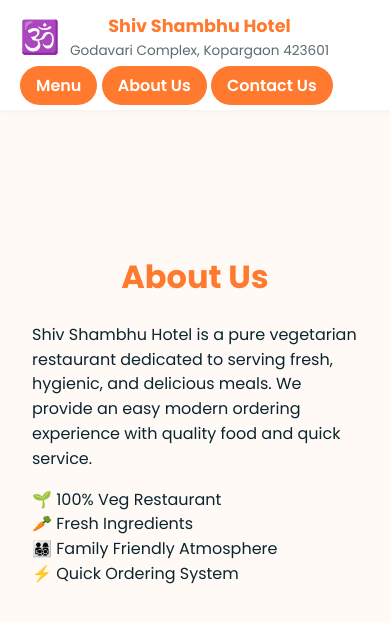
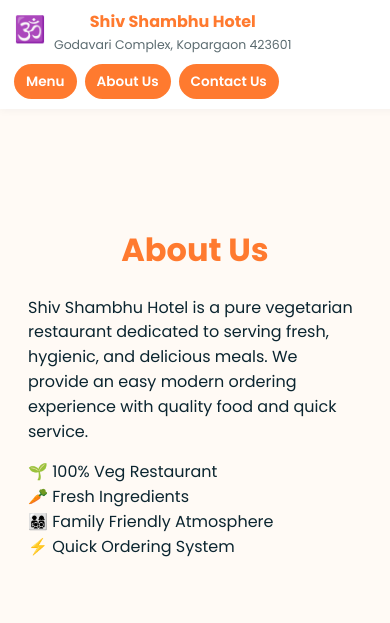
Before and after one commit to Alakhx-dev/Restaurant-website1, a Flask app: page /about in a window 390 px wide. Shown: the top 623 px of the page. Run offline with Flask 3, Linux system fonts and the light colour scheme.

Commit message:
Initial upload

```diff
--- a/static/css/style.css
+++ b/static/css/style.css
@@ -1350,3 +1350,62 @@ footer {
     color: #ff8c42;
     font-weight: 700;
 }
+
+@media (max-width: 768px) {
+    header { padding: 10px 14px; }
+    .header-content { flex-direction: column; align-items: stretch; gap: 10px; }
+    .logo { align-items: flex-start; }
+    .logo .icon { font-size: 1.6em; margin-right: 8px; }
+    .logo h1 { font-size: 1rem; }
+    .logo p { font-size: 0.78rem; }
+
+    .main-nav {
+        width: 100%;
+        display: flex;
+        flex-wrap: wrap;
+        gap: 8px;
+        align-items: center;
+        justify-content: flex-start;
+    }
+    .main-nav a,
+    .settings-btn { padding: 7px 12px; font-size: 0.85rem; }
+    .settings-dropdown { width: auto; }
+    .dropdown-menu { left: 0; right: auto; }
+
+    .cart-icon {
+        align-self: flex-end;
+        margin-left: auto;
+        margin-top: 4px;
+        padding: 6px 9px;
+        font-size: 1.1rem;
+    }
+    .cart-icon #cart-count { top: -8px; right: -8px; }
+
+    .container { margin: 78px 12px 18px; padding: 16px; }
+    .hero { padding: 32px 0; margin-bottom: 26px; }
+    .hero-content { padding: 0 12px; gap: 14px; }
+    .hero-text { padding-right: 0; text-align: center; }
+    .hero-text h1 { font-size: 1.5rem; }
+    .hero-text p { font-size: 0.95rem; }
+    .hero-image { width: 100%; }
+    .hero-image img { width: 100%; height: auto; }
+
+    .categories { margin: 22px 0 24px; gap: 16px; padding: 10px 0; }
+    .categories::after { left: 10%; right: 10%; }
+    .category-icon { width: 78px; height: 78px; font-size: 1rem; }
+    .cat-icon { width: 32px; height: 32px; margin-bottom: 6px; }
+    .category-label { font-size: 0.85rem; }
+
+    .menu-grid { grid-template-columns: 1fr; gap: 12px; }
+    .menu-card { padding: 14px; }
+    .menu-card img { height: 160px; }
+
+    .checkout-form { padding: 24px; }
+    .cart-sidebar { width: 100%; }
+    .cart-page { width: 100%; max-height: 86vh; border-radius: 12px 12px 0 0; }
+    .cart-items-section { padding-bottom: 90px; }
+    .close-cart-btn { top: 14px; right: 14px; }
+
+    footer { padding: 30px 16px 16px; margin-top: 40px; }
+    .footer-content { gap: 24px; }
+}
--- a/static/js/script.js
+++ b/static/js/script.js
@@ -3,7 +3,7 @@ const translations = {
         nav_menu: "Menu",
         nav_about: "About Us",
         nav_contact: "Contact Us",
-        settings: "Settings ▼",
+        settings: "Settings",
         language: "Language",
         logout: "Logout",
         hero_title: "Delicious Food Delivered Fresh",
@@ -37,7 +37,7 @@ const translations = {
         nav_menu: "मेनू",
         nav_about: "हमारे बारे में",
         nav_contact: "संपर्क करें",
-        settings: "सेटिंग्स ▼",
+        settings: "सेटिंग्स",
         language: "भाषा",
         logout: "लॉगआउट",
         hero_title: "स्वादिष्ट भोजन ताज़ा परोसा जाता है",
@@ -71,7 +71,7 @@ const translations = {
         nav_menu: "मेनू",
         nav_about: "आमच्याबद्दल",
         nav_contact: "संपर्क",
-        settings: "सेटिंग्ज ▼",
+        settings: "सेटिंग्ज",
         language: "भाषा",
         logout: "लॉगआउट",
         hero_title: "ताजे आणि चविष्ट पदार्थ",
--- a/templates/index.html
+++ b/templates/index.html
@@ -21,7 +21,7 @@
                 <a href="/about" data-i18n="nav_about">About Us</a>
                 <a href="/contact" data-i18n="nav_contact">Contact Us</a>
                 <div class="settings-dropdown">
-                    <button class="settings-btn" type="button" id="settings-btn" data-i18n="settings">Settings ▼</button>
+                    <button class="settings-btn" type="button" id="settings-btn" data-i18n="settings">Settings</button>
                     <div class="dropdown-menu" id="settings-menu">
                         <div class="dropdown-item has-submenu" id="language-dropdown">
                             <button class="submenu-trigger" type="button" id="language-trigger" data-i18n="language">Language</button>
```
